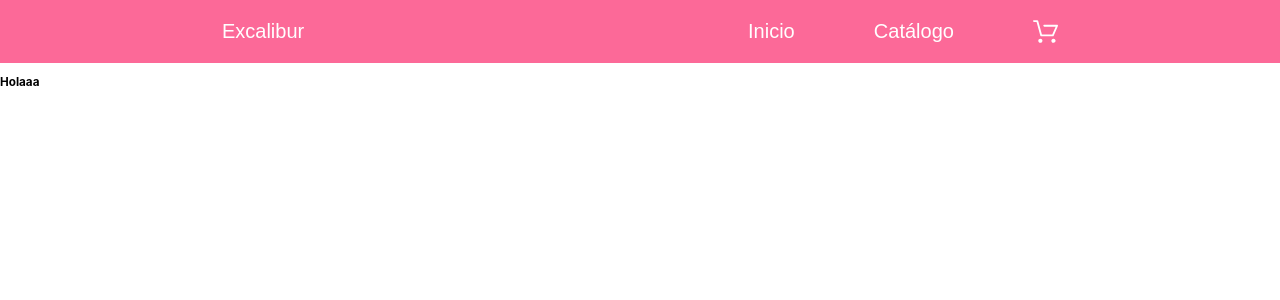
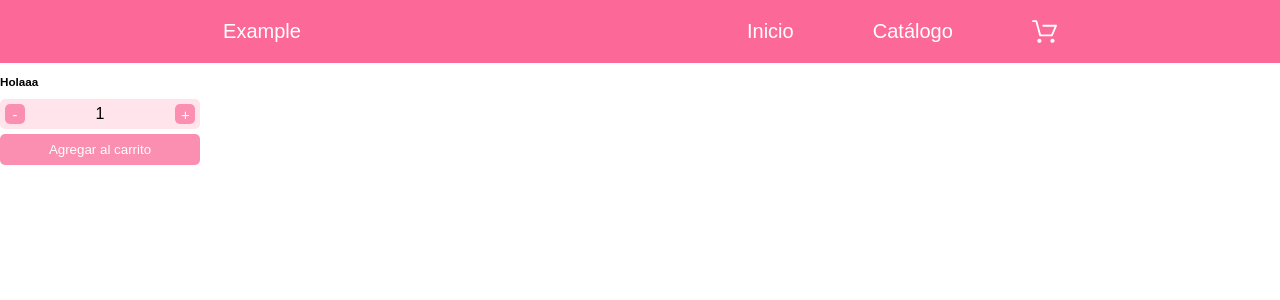
Before and after one commit to galiotticamilo/e-commerce, a React (Create React App) app: page / in a window 1280 px wide. Shown: the top 300 px of the page. Built offline with nearby package versions, Linux system fonts and the light colour scheme.

Commit message:
item count agregado

```diff
--- a/src/App.css
+++ b/src/App.css
@@ -5,3 +5,7 @@ html {
 *, *:before, *:after {
   box-sizing: inherit;
 }
+
+* {
+  font-family: 'Rubik', sans-serif;
+}
--- a/src/components/Icon/Icon.css
+++ b/src/components/Icon/Icon.css
@@ -1,4 +1,5 @@
 .icon {
     fill: currentColor !important;
     width: 2.5rem;
+    cursor: pointer;
 }
--- /dev/null
+++ b/src/components/ItemCount/ItemCount.css
@@ -0,0 +1,42 @@
+.contador {
+    width: 100%;
+    display:flex;
+    justify-content: space-between;
+    align-items: center;
+    background-color: #ffe4ec;
+    padding: 0.5rem;
+    border-radius: 0.5rem;
+}
+
+.cantidad {
+    font-size: 1.6rem;
+    color: black;
+    border-style: hidden;
+    border-color: #ffe4ec;
+}
+
+.contenedor {
+    width: 20rem;
+}
+
+.bc {
+    padding: 0.8rem;
+    margin-top: 0.5rem;
+    width: 100%;
+    border-style:hidden;
+    border-radius: 0.5rem;
+    color:white;
+    cursor: pointer;
+    background-color: #fa8fb1;
+}
+
+.b {
+    font-size: 1.5rem;
+    width: 2rem;
+    height: 2rem;
+    color: white;
+    border-style:hidden;
+    border-radius: 0.5rem;
+    background-color: #fa8fb1;
+    cursor: pointer;
+}
--- /dev/null
+++ b/src/components/ItemCount/ItemCount.jsx
@@ -0,0 +1,33 @@
+import React, { useState } from "react";
+import "../ItemCount/ItemCount.css"
+
+function ItemCount( {stock, onAdd, initial} ) {
+
+    const [count, setCount] = useState(initial)
+
+    const incrementar = () => {
+        if(count < stock) {
+            setCount(count+1)
+            onAdd(count)
+        }
+    }
+
+    const decrementar = () => {
+        if(count > initial) {
+            setCount(count-1)
+        }
+    }
+
+    return (
+        <div className="contenedor">
+            <div className="contador">
+                <button className="b" onClick={decrementar}>-</button>
+                <div className="cantidad">{count}</div>
+                <button className="b" onClick={incrementar}>+</button>
+            </div>
+            <button className="bc">Agregar al carrito</button>
+        </div>
+    )
+}
+
+export default ItemCount
--- a/src/components/ItemListContainer/ItemListContainer.jsx
+++ b/src/components/ItemListContainer/ItemListContainer.jsx
@@ -1,7 +1,10 @@
+import ItemCount from "../ItemCount/ItemCount";
+
 function ItemListContainer(props) {
     return(
         <>
             <h3>{props.greeting}</h3>
+            <ItemCount stock={10} initial={1} onAdd={(count) => {console.log("¡Agregado! Items: " + count)}}/>
         </>
     )
 }
--- a/src/components/NavBar/NavBar.css
+++ b/src/components/NavBar/NavBar.css
@@ -1,5 +1,4 @@
 .nav {
-    font-family: 'Rubik', sans-serif;
     font-size: 2rem;
     color: white;
     width: 100%;
@@ -21,6 +20,10 @@
     color: white;
 }
 
+.nombre {
+    cursor:pointer;
+}
+
 @media(max-width: 768px){
     .caja {
     width: 28vh;
--- a/src/components/NavBar/NavBar.jsx
+++ b/src/components/NavBar/NavBar.jsx
@@ -6,7 +6,7 @@ function NavBar() {
     return (
         <>
             <div className="nav">
-                <p className="nombre">Excalibur</p>
+                <p className="nombre">Example</p>
                 <div className="caja">
                     <a href="#">Inicio</a>
                     <a href="#">Catálogo</a>
```
